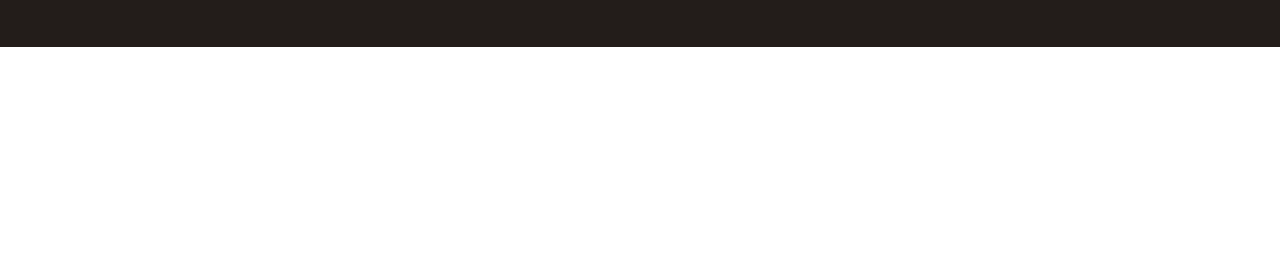
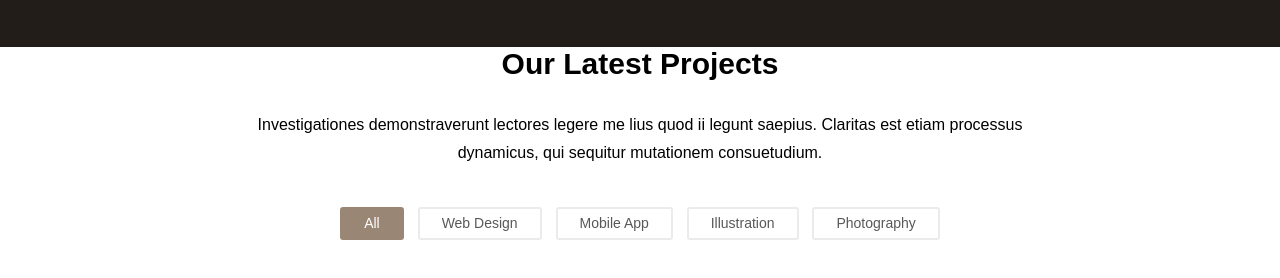
Before and after one commit to Abrikosa1/landing2, a plain HTML site: page index.html in a window 1280 px wide. Shown: the part 1361-1639 px from the top of the page. Before the commit the page ends 1408 px from the top, so only its background shows below. Drawn offline with Linux system fonts and the light colour scheme.

Commit message:
projects v0.3

```diff
--- a/css/style.scss
+++ b/css/style.scss
@@ -226,3 +226,33 @@ header{
     margin: 0;
     color: #615855;
 }
+
+/*MAIN-PROJECTS*/
+.type-selection{
+    font-family: "Montserrat", sans-serif;
+    margin-top: 40px;
+    margin-bottom: 40px;
+    font-size: 14px;
+    line-height: 21px;
+    font-weight: 300;
+    color: #585858;
+    text-align: center;
+}
+.type-selection input[type="radio"]{
+    display: none;
+}
+.type-selection label{
+    display:inline-block;
+    border: 2px solid #ebebeb;
+    border-radius: 3px;
+    padding: 4px 22px;
+    margin-right: 10px;
+}
+.type-selection label:last-child{
+    margin-right: 0;
+}
+.type-selection input[type="radio"]:checked + label {
+    background-color:#998675;
+    border-color: #998675;
+    color: #fff;
+}
--- a/index.html
+++ b/index.html
@@ -191,7 +191,36 @@
             </div>
             <!-- /.container -->
         </div>
-        <!-- /.buy-block -->
+        <!-- /.purchase-block -->
+
+        <section class="projects">
+            <div class="container">
+                <div class="title">Our Latest Projects</div>
+                <div class="text">Investigationes demonstraverunt lectores legere me lius
+                    quod ii legunt saepius. Claritas est etiam processus dynamicus, qui
+                    sequitur mutationem consuetudium.
+                </div>
+                <div class="type-selection">
+                    <input type="radio" id="radio1" name="radios" value="true" checked>
+                    <label for="radio1">All</label>
+
+                    <input type="radio" id="radio2" name="radios" value="true">
+                    <label for="radio2">Web Design</label>
+
+                    <input type="radio" id="radio3" name="radios" value="true">
+                    <label for="radio3">Mobile App</label>
+
+                    <input type="radio" id="radio4" name="radios" value="true">
+                    <label for="radio4">Illustration</label>
+
+                    <input type="radio" id="radio5" name="radios" value="true">
+                    <label for="radio5">Photography</label>
+                </div>
+                <!-- /.type-selection -->
+            </div>
+            <!-- /.container -->
+        </section>
+        <!-- /.projects -->
     </main>
     <script src="js/swiper.min.js"></script>
     <script src="js/main.js"></script>
```
Also changed, not shown: css/style.css, 1 other file.
